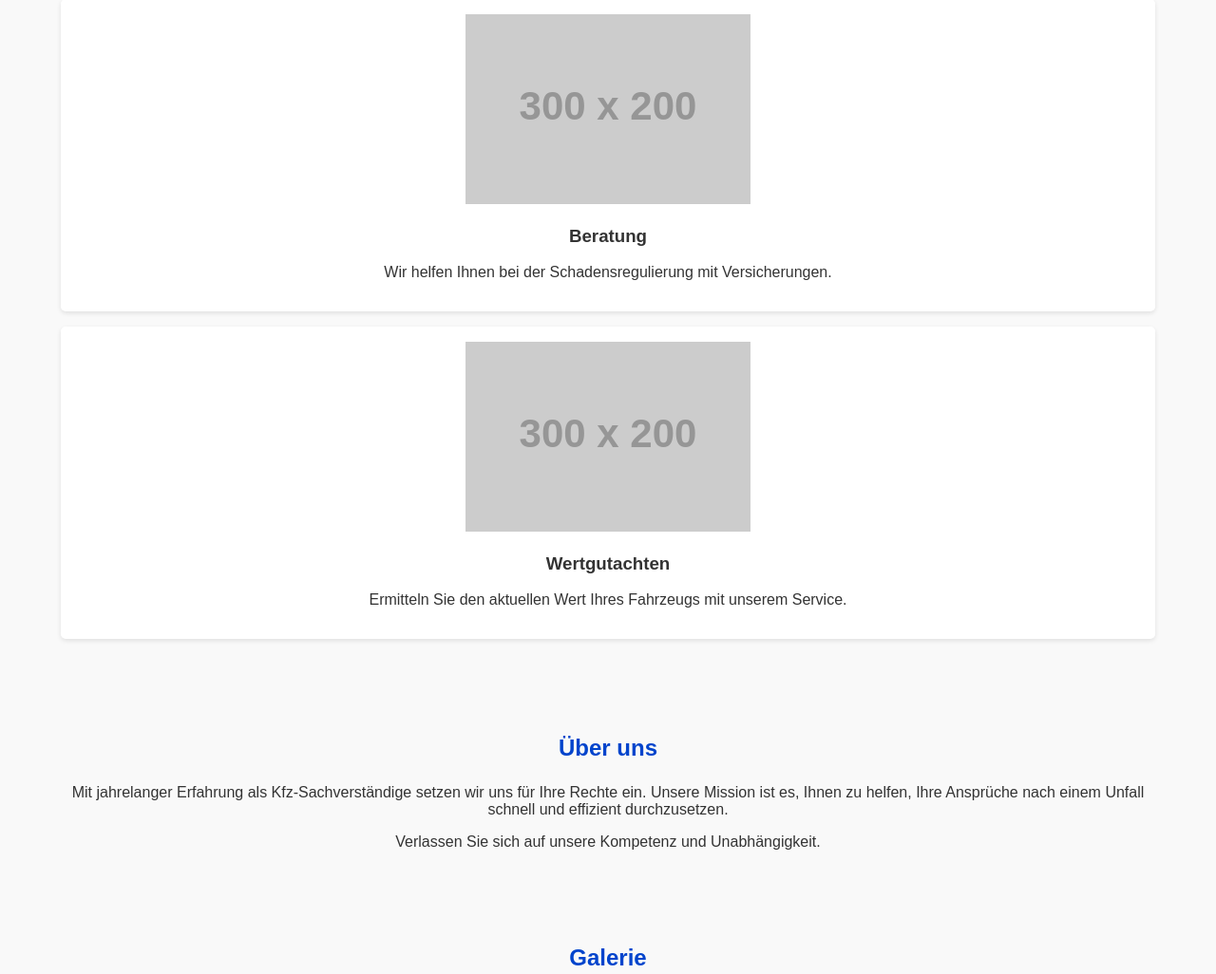
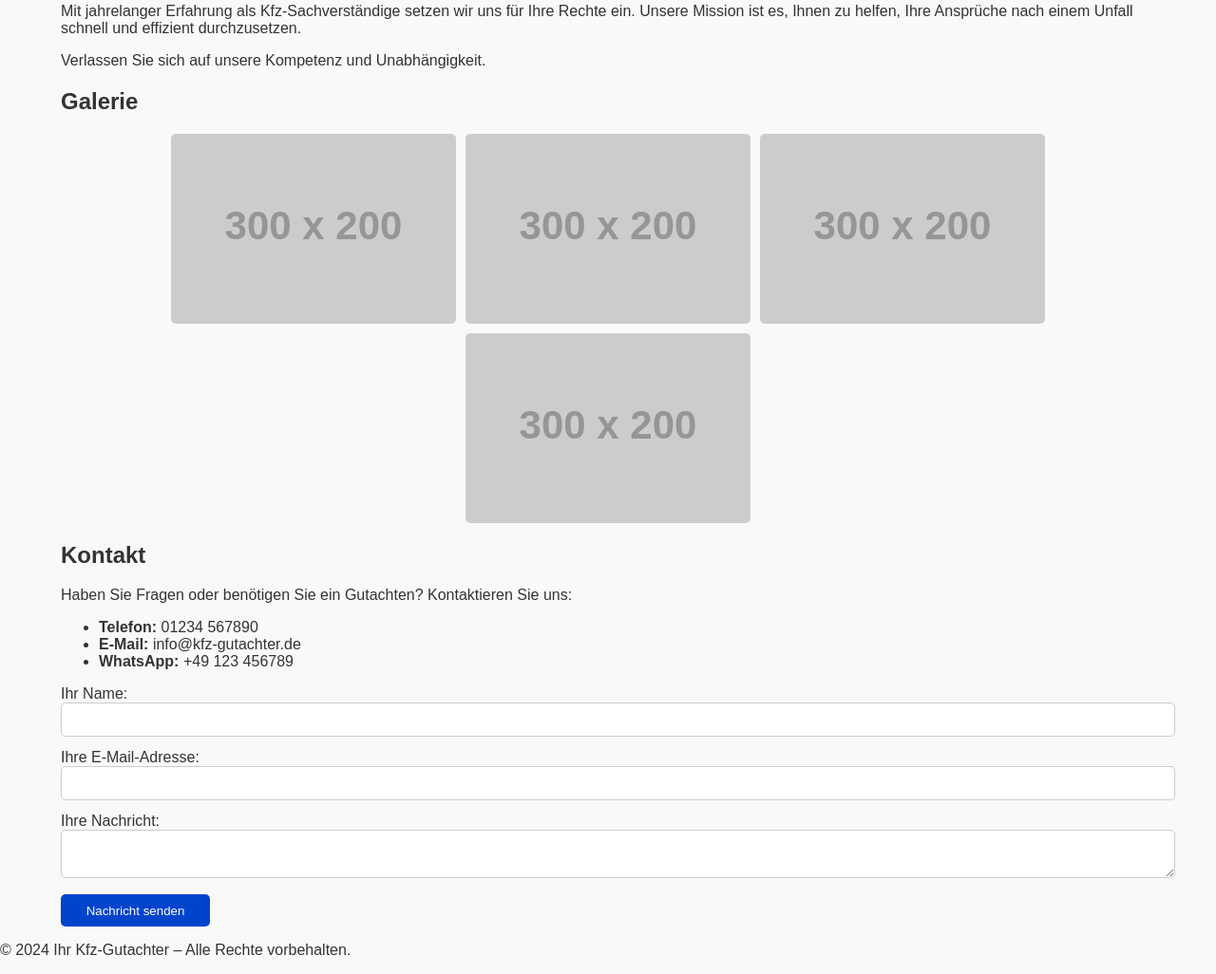
Before and after one commit to Atze1111/webseitetest1, a plain HTML site: page index.html in a window 1280 px wide. Shown: the part 720-1746 px from the top of the page at 95% size. Drawn offline with nearby package versions, Linux system fonts and the light colour scheme; placeholder pictures from the web are drawn by us.

Commit message:
Update styles.css

```diff
--- a/styles.css
+++ b/styles.css
@@ -22,7 +22,6 @@ header {
 }
 
 header h1 {
-    margin: 0;
     font-size: 2.5em;
 }
 
@@ -31,73 +30,78 @@ header p {
 }
 
 header .btn {
-    display: inline-block;
     margin-top: 1em;
-    padding: 0.5em 1.5em;
+    padding: 0.7em 2em;
     background: #ff9900;
     color: white;
+    border-radius: 5px;
     text-decoration: none;
-    border-radius: 5px;
+    transition: background 0.3s;
+}
+
+header .btn:hover {
+    background: #ff7700;
 }
 
 /* Navigation */
-nav {
-    background: #ff9900;
-    padding: 1em 0;
-}
-
 nav ul {
     list-style: none;
+    padding: 0;
     display: flex;
     justify-content: center;
+    background: #ff9900;
     margin: 0;
-    padding: 0;
 }
 
 nav ul li {
-    margin: 0 1em;
+    margin: 0 15px;
 }
 
 nav ul li a {
+    text-decoration: none;
     color: white;
-    text-decoration: none;
     font-weight: bold;
 }
 
-/* Sections */
-section {
-    padding: 2em 0;
-    text-align: center;
-}
-
-section h2 {
-    color: #0044cc;
-    margin-bottom: 1em;
+/* Leistungen */
+.services {
+    display: flex;
+    flex-wrap: wrap;
+    justify-content: space-around;
+    gap: 20px;
 }
 
 .card {
     background: white;
-    padding: 1em;
-    margin: 1em 0;
     border-radius: 5px;
     box-shadow: 0 2px 5px rgba(0, 0, 0, 0.1);
+    padding: 1em;
+    text-align: center;
+    width: 300px;
+}
+
+.card img {
+    max-width: 100%;
+    border-radius: 5px;
+}
+
+/* Galerie */
+.gallery {
+    display: flex;
+    flex-wrap: wrap;
+    gap: 10px;
+    justify-content: center;
+}
+
+.gallery img {
+    max-width: 300px;
+    border-radius: 5px;
 }
 
 /* Kontaktformular */
-form {
-    margin-top: 1em;
-    text-align: left;
-}
-
-form label {
-    display: block;
-    margin-bottom: 0.5em;
-    font-weight: bold;
-}
-
 form input, form textarea {
     width: 100%;
-    padding: 0.5em;
+    padding: 0.7em;
     margin-bottom: 1em;
     border: 1px solid #ccc;
     border-radius: 5px;
@@ -106,17 +110,8 @@ form input, form textarea {
 form .btn {
     background: #0044cc;
     color: white;
-    padding: 0.5em 1em;
     border: none;
+    padding: 0.7em 2em;
     border-radius: 5px;
     cursor: pointer;
 }
-
-/* Footer */
-footer {
-    background: #0044cc;
-    color: white;
-    text-align: center;
-    padding: 1em 0;
-    margin-top: 2em;
-}
```
